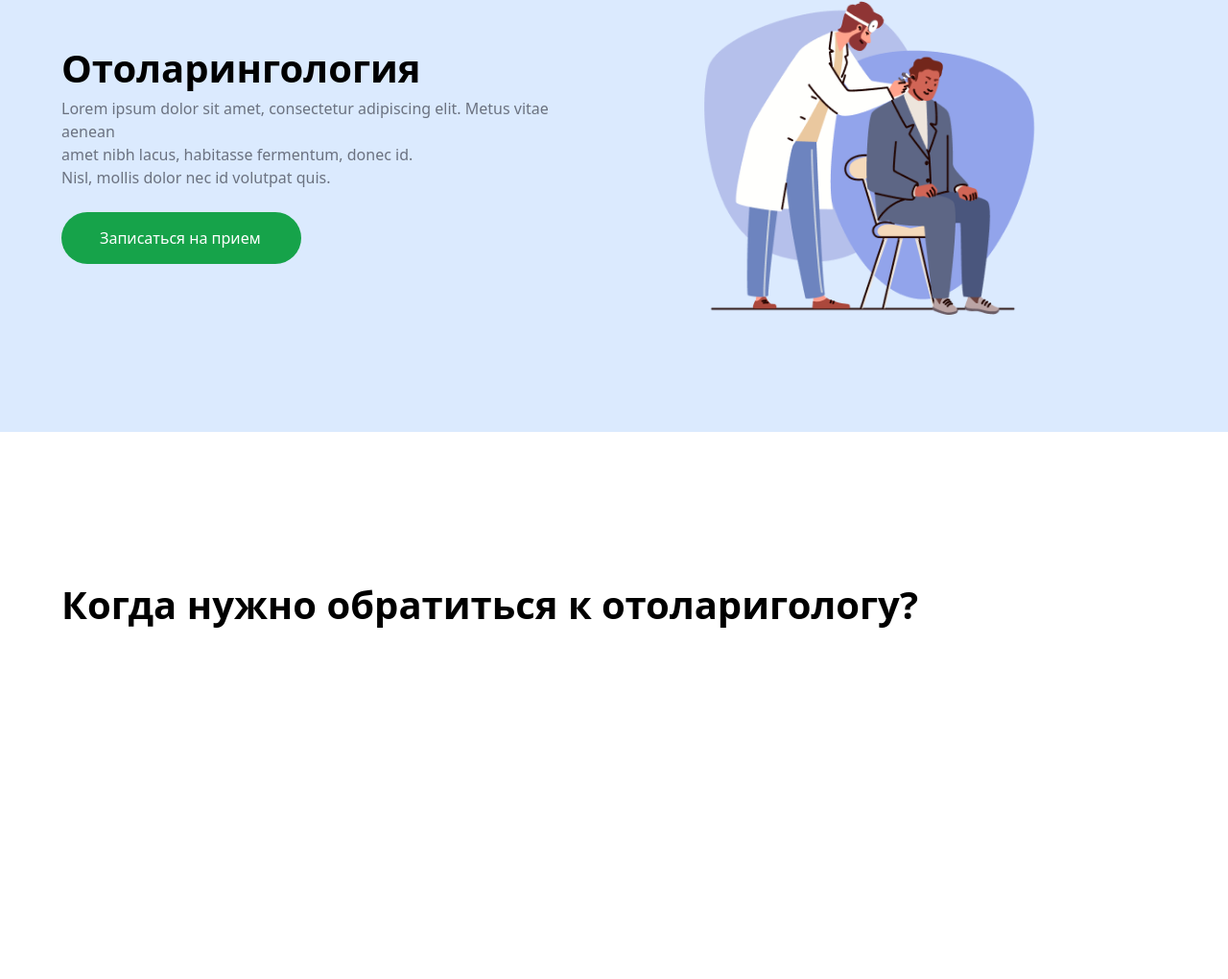
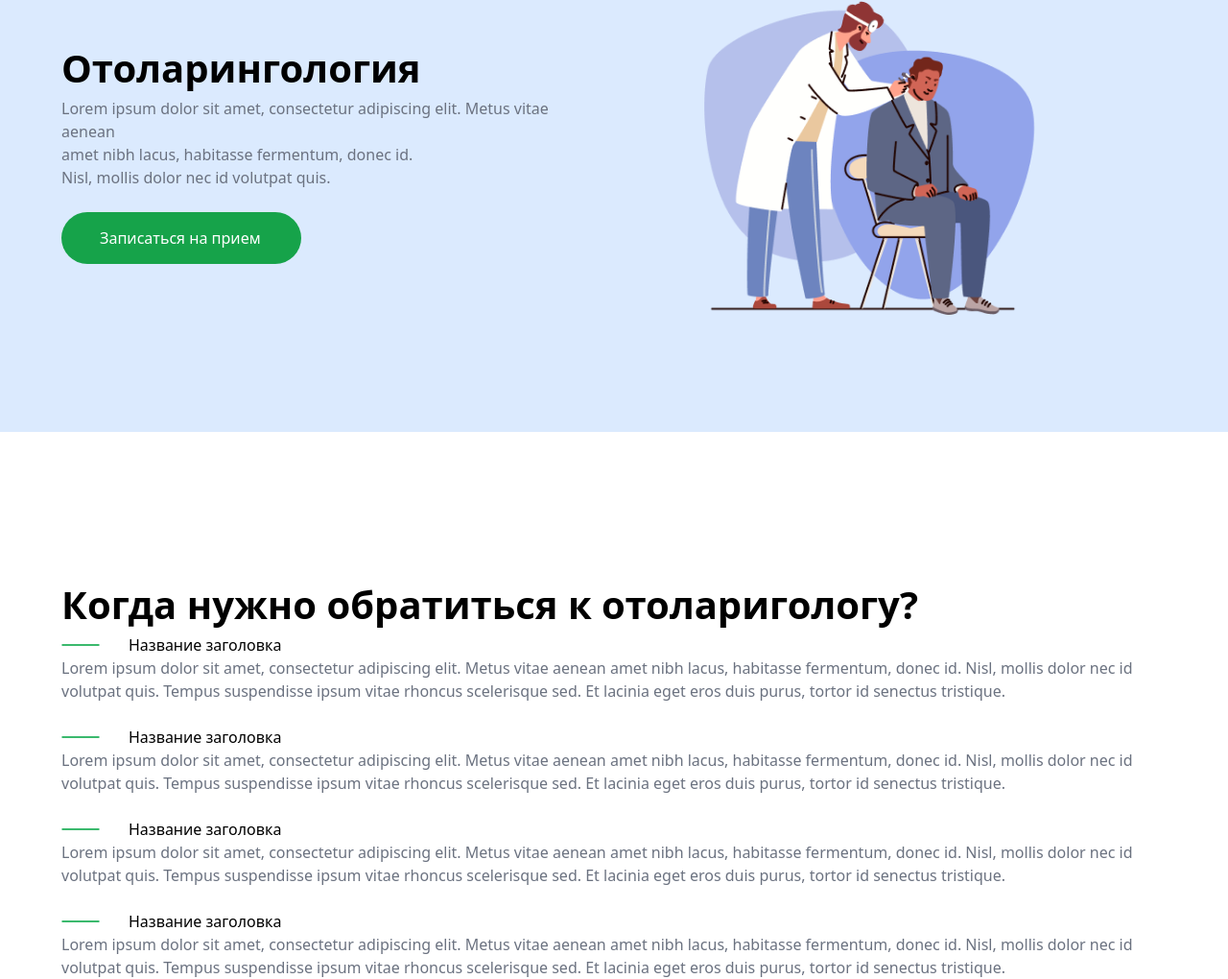
Before and after one commit to Mehroj4949/exam, a website: page src/page1.html in a window 1280 px wide. Shown: the part 336-1356 px from the top of the page at 96% size. Before the commit the page ends 996 px from the top, so only its background shows below. Drawn offline with Linux system fonts and the light colour scheme.

Commit message:
I finishen another section of page 2

```diff
--- a/src/page1.html
+++ b/src/page1.html
@@ -59,7 +59,28 @@
         </section>
         <section class="w-[90%] m-auto mt-[150px]">
             <h1 class="text-[40px] font-bold">Когда нужно обратиться к отоларигологу?</h1>
+            <div class="flex gap-[30px] items-center">
+                <img src="./Line 12.png" alt="">
+                <h1>Название заголовка</h1>
+            </div>
+            <p class="text-gray-500">Lorem ipsum dolor sit amet, consectetur adipiscing elit. Metus vitae aenean amet nibh lacus, habitasse fermentum, donec id. Nisl, mollis dolor nec id volutpat quis. Tempus suspendisse ipsum vitae rhoncus scelerisque sed. Et lacinia eget eros duis purus, tortor id senectus tristique. </p><br>
+            <div class="flex gap-[30px] items-center">
+                <img src="./Line 12.png" alt="">
+                <h1>Название заголовка</h1>
+            </div>
+            <p class="text-gray-500">Lorem ipsum dolor sit amet, consectetur adipiscing elit. Metus vitae aenean amet nibh lacus, habitasse fermentum, donec id. Nisl, mollis dolor nec id volutpat quis. Tempus suspendisse ipsum vitae rhoncus scelerisque sed. Et lacinia eget eros duis purus, tortor id senectus tristique. </p><br>
+            <div class="flex gap-[30px] items-center">
+                <img src="./Line 12.png" alt="">
+                <h1>Название заголовка</h1>
+            </div>
+            <p class="text-gray-500">Lorem ipsum dolor sit amet, consectetur adipiscing elit. Metus vitae aenean amet nibh lacus, habitasse fermentum, donec id. Nisl, mollis dolor nec id volutpat quis. Tempus suspendisse ipsum vitae rhoncus scelerisque sed. Et lacinia eget eros duis purus, tortor id senectus tristique. </p><br>
+            <div class="flex gap-[30px] items-center">
+                <img src="./Line 12.png" alt="">
+                <h1>Название заголовка</h1>
+            </div>
+            <p class="text-gray-500">Lorem ipsum dolor sit amet, consectetur adipiscing elit. Metus vitae aenean amet nibh lacus, habitasse fermentum, donec id. Nisl, mollis dolor nec id volutpat quis. Tempus suspendisse ipsum vitae rhoncus scelerisque sed. Et lacinia eget eros duis purus, tortor id senectus tristique. </p>
         </section>
+
     </main>
 </body>
 
```
